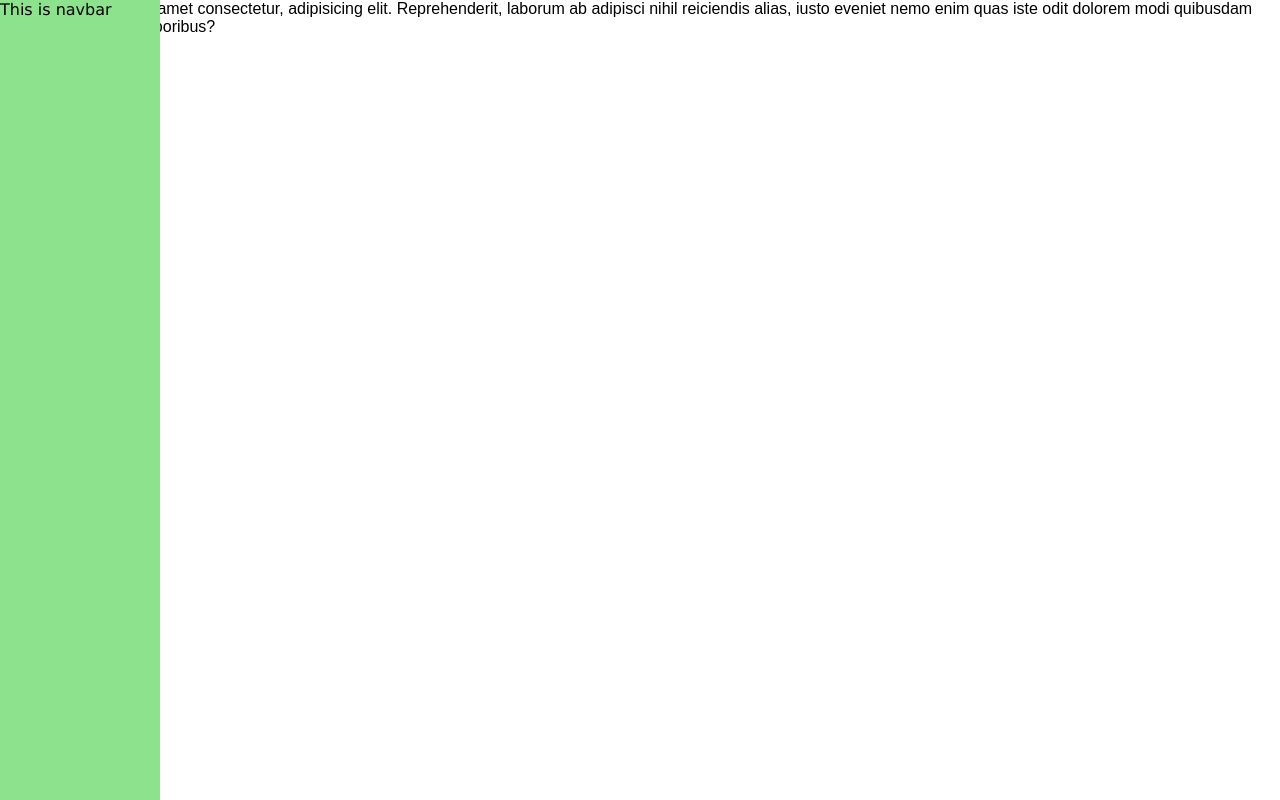
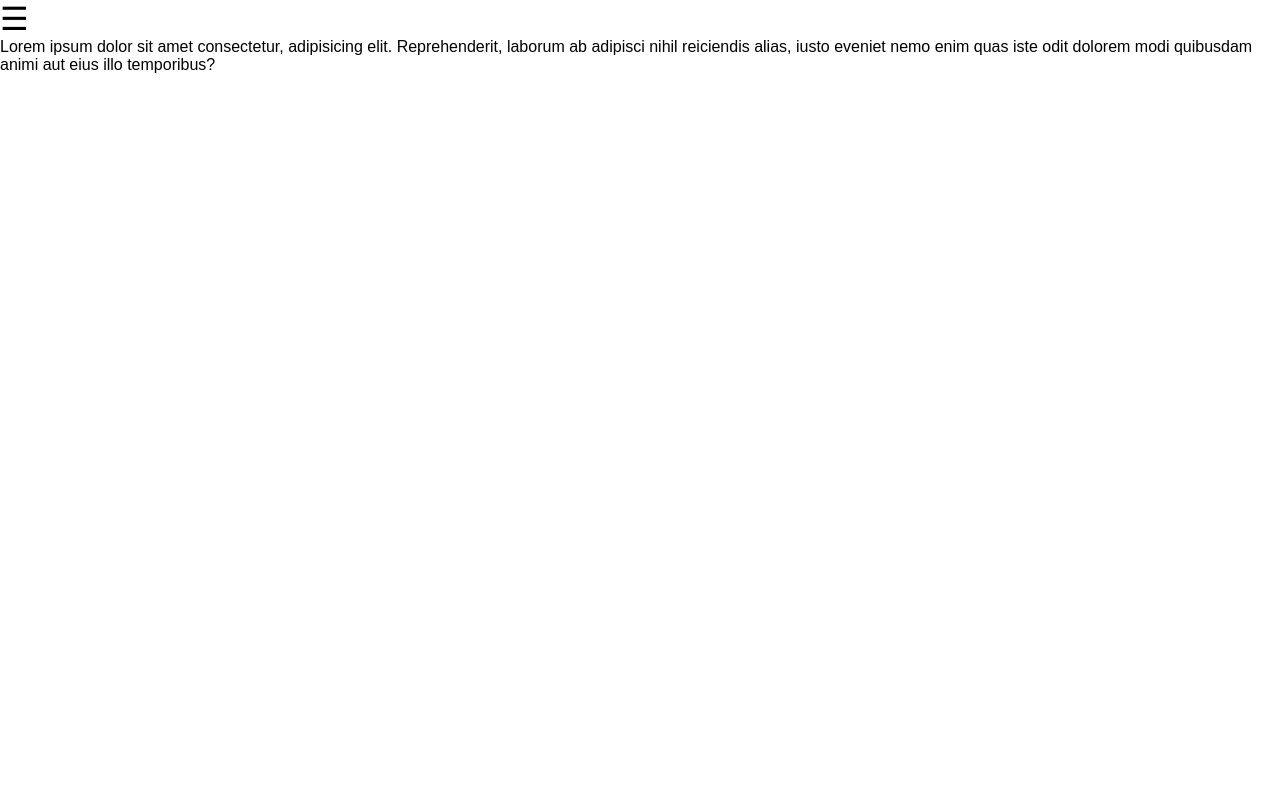
Before and after one commit to JangGeunSong/SNSlike, a Next.js app in the folder client/: page / in a window 1280 px wide. Built offline with nearby package versions, Linux system fonts and the light colour scheme.

Commit message:
navbar added

```diff
--- a/client/components/Navbar/Navbar.css
+++ b/client/components/Navbar/Navbar.css
@@ -1,7 +1,38 @@
 .Navbar {
+    margin: 0;
+    padding: 0;
+}
+
+.Navbar-close-button {
+    background-color: #8de28d;
+    border: none;
+    position: absolute;
+    left: 8.5rem;
+    cursor: pointer;
+    outline: none;
+    color: #fff;
+    transition: 0.3s;
+}
+
+.Navbar-active-button {
+    margin: 0;
+    padding: 0;
+    font-size: 2rem;
+    border: none;
+    cursor: pointer;
+    outline: none;
+    background-color: #fff;
+}
+
+.Navbar-default {
+    margin: 0;
+    padding: 0;
+}
+
+.Navbar-active {
     position: absolute;
     margin: 0;
-    padding: 0;
+    padding-top: 3rem;
     background-color: #8de28d;
     width: 10rem;
     max-width: 15%;
@@ -9,4 +40,6 @@
     max-height: 100%;
     font-family: Verdana, Tahoma, sans-serif;
     z-index: 10;
+    overflow-x: hidden;
+    transition: 0.5s;
 }
--- a/client/components/Navbar/Navbar.js
+++ b/client/components/Navbar/Navbar.js
@@ -1,11 +1,28 @@
-import React from 'react'
+import React, { useState } from 'react'
+import { withRouter } from 'next/router'
 
 import './Navbar.css';
 
-export default function Navbar() {
+function Navbar() {
+
+    const [navbarShow, setNavbarShow] = useState(false);
+
     return (
         <div className="Navbar">
-            This is navbar
+            {navbarShow ?
+            (
+                <div className="Navbar-active">
+                    <button className="Navbar-close-button" onClick={() => setNavbarShow(false)}>X</button>
+                </div>
+            ) :
+            (
+                <div className="Navbar-default">
+                    <button className="Navbar-active-button" onClick={() => setNavbarShow(true)}>☰</button>
+                </div>
+            )
+            }
         </div>
     )
 }
+
+export default withRouter(Navbar)
--- a/client/pages/index.js
+++ b/client/pages/index.js
@@ -1,4 +1,5 @@
 import React, { Component } from 'react'
+import { withRouter } from 'next/router'
 
 import './index.css';
 
@@ -15,4 +16,4 @@ class index extends Component {
     }
 }
 
-export default index;
+export default withRouter(index);
```
Also changed, not shown: 2 other files (tests, documents, lock files or other folders).
